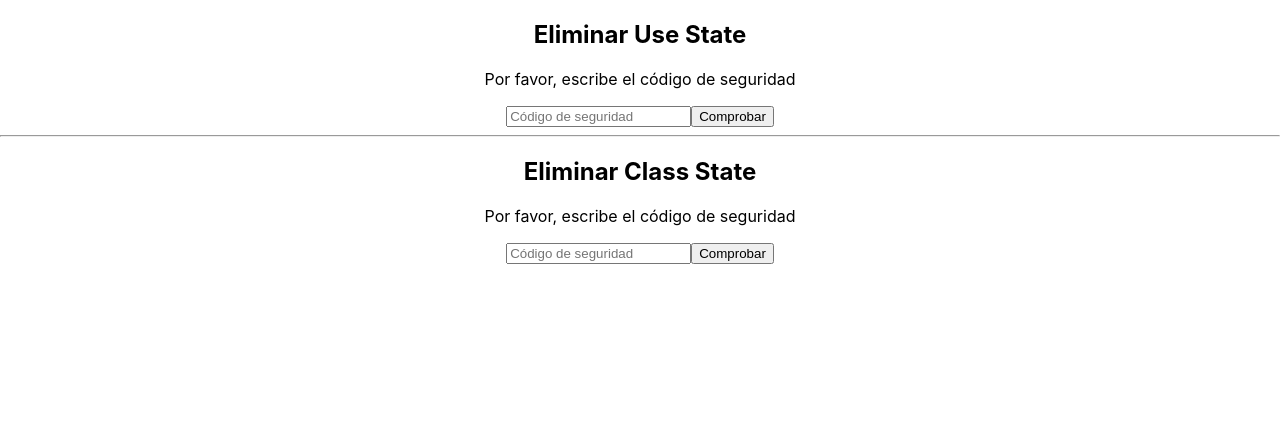
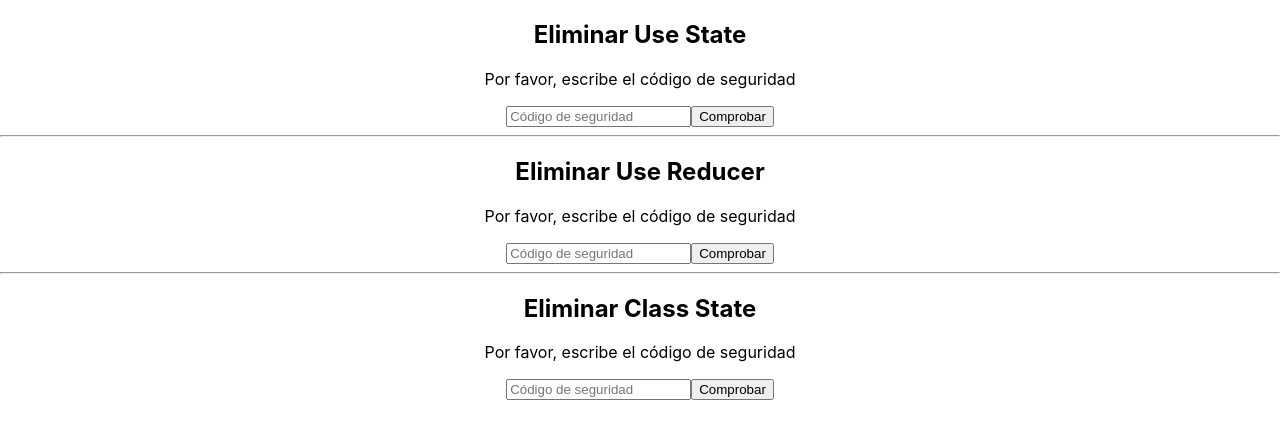
Before and after one commit to afperdomo2/curso-react-manejo-profesional-estado, a React (Create React App) app: page / in a window 1280 px wide. Shown: the top 438 px of the page. Built offline with nearby package versions, Linux system fonts and the light colour scheme.

Commit message:
Usando estados declarativos con useReducer

```diff
--- a/src/App.js
+++ b/src/App.js
@@ -1,5 +1,6 @@
 import "./App.css";
 import { ClassState } from "./ClassState";
+import { UseReducer } from "./UseReducer";
 import { UseState } from "./UseState";
 
 function App() {
@@ -7,6 +8,8 @@ function App() {
     <div className="App">
       <UseState name="Use State" />
       <hr />
+      <UseReducer name="Use Reducer" />
+      <hr />
       <ClassState name="Class State" />
     </div>
   );
--- a/src/UseReducer.js
+++ b/src/UseReducer.js
@@ -1,3 +1,23 @@
+import React from "react";
+
+const SECURITY_CODE = "paradigma";
+
+function UseReducer({ name }) {
+  // Función que devuelve un objeto con diferentes acciones para modificar el estado.
+  const reducerObject = (state, payload) => ({
+    error: { ...state, error: true, loading: false },
+    check: { ...state, loading: true },
+    confirm: { ...state, error: false, loading: false, confirmed: true },
+    delete: { ...state, deleted: true },
+    reset: { ...state, confirmed: false, deleted: false, value: "" },
+    write: { ...state, value: payload },
+  });
+
+  // Función reductora que actualiza el estado de la aplicación en función de la acción recibida.
+  const reducer = (state, action) => {
+    return reducerObject(state, action.payload)?.[action.type] ?? state;
+  };
+
   const initialState = {
     value: "",
     error: false,
@@ -6,18 +26,71 @@ const initialState = {
     deleted: false,
   };
 
-const reducerObject = (state) => ({
-  error: { ...state, error: true, loading: false },
-  check: { ...state, loading: true },
-  confirm: { ...state, error: false, loading: false, confirmed: true },
-  delete: { ...state, deleted: true },
-  reset: { ...initialState, value: "" },
-});
+  const [state, dispatch] = React.useReducer(reducer, initialState);
 
-const reducer = (state, action) => {
-  return reducerObject(state)[action.type]
-    ? reducerObject(state)[action.type]
-    : state;
-};
+  React.useEffect(() => {
+    if (state.loading) {
+      setTimeout(() => {
+        if (state.value === SECURITY_CODE) {
+          dispatch({ type: "confirm" });
+        } else {
+          dispatch({ type: "error" });
+        }
+      }, 500);
+    }
+    // eslint-disable-next-line react-hooks/exhaustive-deps
+  }, [state.loading]);
 
-export { reducer };
+  if (!state.deleted && !state.confirmed) {
+    return (
+      <div>
+        <h2>Eliminar {name}</h2>
+        <p>Por favor, escribe el código de seguridad</p>
+
+        {state.error && !state.loading && (
+          <p>
+            🐞<b>Error:</b> Código de seguridad es incorrecto
+          </p>
+        )}
+        {state.loading && (
+          <p>
+            🔄️<b>Cargando...</b>
+          </p>
+        )}
+
+        <input
+          type="text"
+          placeholder="Código de seguridad"
+          value={state.value}
+          onChange={(e) => dispatch({ type: "write", payload: e.target.value })}
+        />
+
+        <button onClick={() => dispatch({ type: "check" })}>Comprobar</button>
+      </div>
+    );
+  } else if (state.confirmed && !state.deleted) {
+    return (
+      <div>
+        <h2>Eliminar {name}</h2>
+        <p>¿Estás seguro que deseas eliminar el estado?</p>
+        <div>
+          <button onClick={() => dispatch({ type: "delete" })}>
+            Si, eliminar
+          </button>
+          <button onClick={() => dispatch({ type: "reset" })}>Cancelar</button>
+        </div>
+      </div>
+    );
+  } else {
+    return (
+      <div>
+        <h2>Estado eliminado correctamente</h2>
+        <button onClick={() => dispatch({ type: "reset" })}>
+          Resetear estado
+        </button>
+      </div>
+    );
+  }
+}
+
+export { UseReducer };
```
Lines whose indentation alone changed are shown as unchanged.
